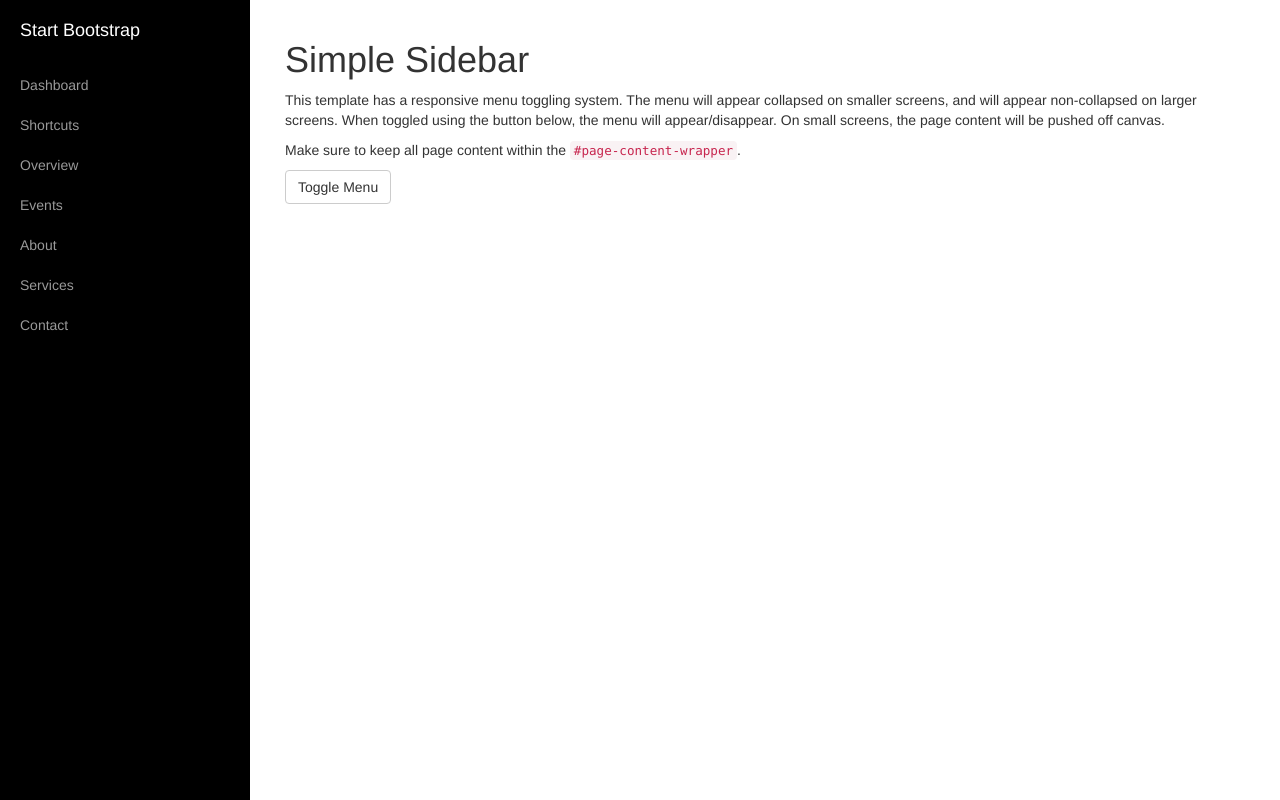
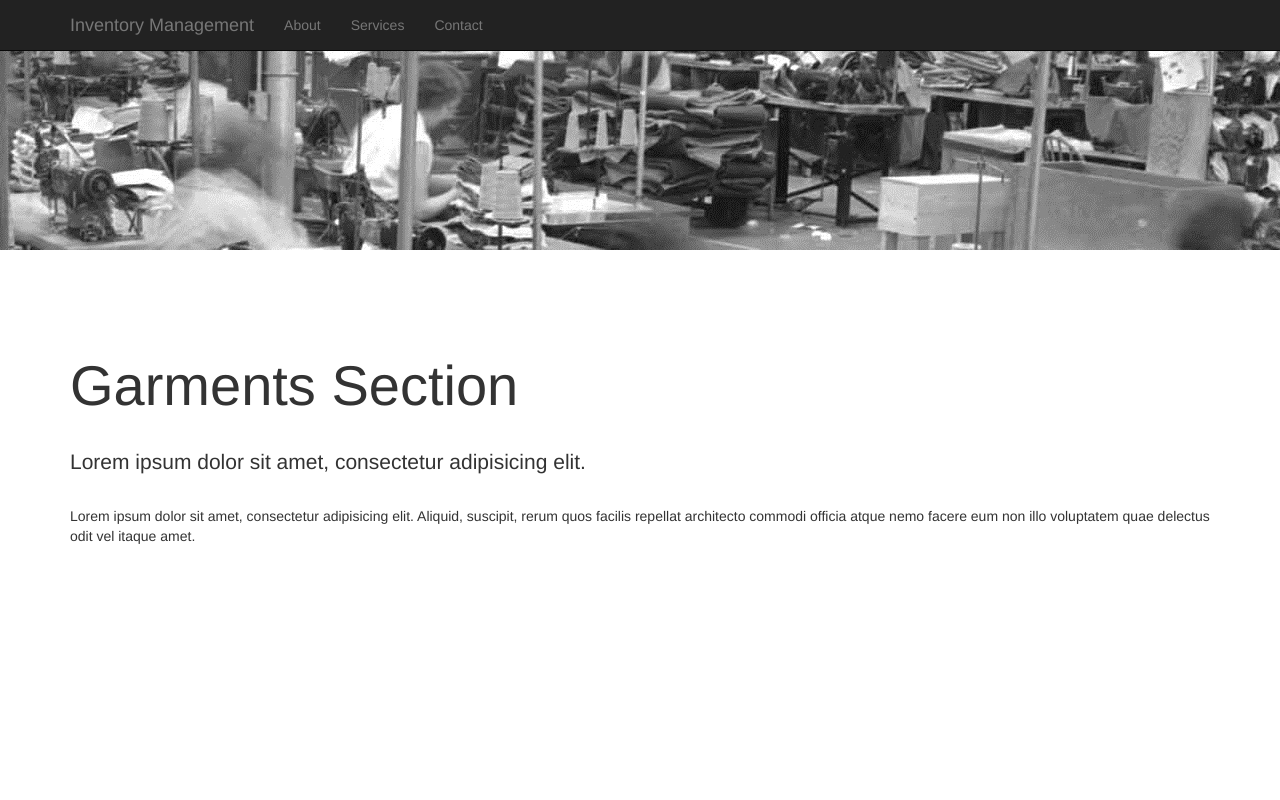
Before and after one commit to dkmreddy/InventoryManagement, a Django app: page /Garments/ in a window 1280 px wide. Run offline with Django 3.2, Linux system fonts and the light colour scheme; some libraries are stand-ins or nearby versions.

Commit message:
garments base page refined!

```diff
--- a/InventoryManagement/views.py
+++ b/InventoryManagement/views.py
@@ -7,4 +7,4 @@ from django.http.response import HttpResponse
 from django.shortcuts import render_to_response
 
 def home(request):
-    return  render_to_response('main/signin.html')
+    return  render_to_response('base/signin.html')
--- /dev/null
+++ b/static/css/garments/full-width-pics.css
@@ -0,0 +1,64 @@
+/*!
+ * Start Bootstrap - Full Width Pics HTML Template (http://startbootstrap.com)
+ * Code licensed under the Apache License v2.0.
+ * For details, see http://www.apache.org/licenses/LICENSE-2.0.
+ */
+
+body {
+    margin-top: 50px; /* Required margin for .navbar-fixed-top. Remove if using .navbar-static-top. Change if height of navigation changes. */
+}
+
+.image-bg-fluid-height,
+.image-bg-fixed-height {
+    text-align: center;
+    -webkit-background-size: cover;
+    -moz-background-size: cover;
+    background-size: cover;
+    -o-background-size: cover;
+}
+
+.image-bg-fluid-height {
+	background: url(/static/images/garments.jpg) no-repeat center center scroll;
+    padding: 100px 0;
+}
+
+.image-bg-fixed-height {
+	background: url('http://lorempixel.com/g/1920/500/') no-repeat center center scroll;
+    height: 450px;
+}
+
+.img-center {
+	margin: 0 auto;
+}
+
+section {
+    padding: 75px 0;
+}
+
+.section-heading {
+    margin: 30px 0;
+    font-size: 4em;
+}
+
+.section-lead {
+    margin: 30px 0;
+}
+
+.section-paragraph {
+    margin: 30px 0;
+}
+
+footer {
+    margin: 50px 0;
+}
+
+@media(max-width:768px) {
+    section {
+        padding-top: 25px;
+        padding-bottom: 25px;
+    }
+
+    .section-heading {
+        font-size: 2em;
+    }
+}
--- a/templates/garments/BaseTemplateForGarments.html
+++ b/templates/garments/BaseTemplateForGarments.html
@@ -8,14 +8,19 @@
     <meta name="viewport" content="width=device-width, initial-scale=1">
     <meta name="description" content="">
     <meta name="author" content="">
+	<link rel="shortcut icon" href="http://www.veryicon.com/icon/png/System/Standard%20Portfolio/Inventory.png">
 
-    <title>Simple Sidebar - Start Bootstrap Template</title>
+
+    <title>Garments - Inventory Management</title>
 
     <!-- Bootstrap Core CSS -->
     <link href="{% static 'css/base/bootstrap.css' %}" rel="stylesheet">
 
     <!-- Custom CSS -->
-    <link href="{% static 'css/garments/simple-sidebar.css' %}" rel="stylesheet">
+    <!--link href="{% static 'css/garments/simple-sidebar.css' %}" rel="stylesheet"-->
+
+    <link href="{% static 'css/garments/full-width-pics.css' %}" rel="stylesheet">
+
 
     <!-- HTML5 Shim and Respond.js IE8 support of HTML5 elements and media queries -->
     <!-- WARNING: Respond.js doesn't work if you view the page via file:// -->
@@ -28,27 +33,81 @@
 
 <body>
 
+
+    <!-- Navigation -->
+    <nav class="navbar navbar-inverse navbar-fixed-top" role="navigation">
+        <div class="container">
+            <!-- Brand and toggle get grouped for better mobile display -->
+            <div class="navbar-header">
+                <button type="button" class="navbar-toggle" data-toggle="collapse" data-target="#bs-example-navbar-collapse-1">
+                    <span class="sr-only">Toggle navigation</span>
+                    <span class="icon-bar"></span>
+                    <span class="icon-bar"></span>
+                    <span class="icon-bar"></span>
+                </button>
+                <a class="navbar-brand" href="#">Inventory Management</a>
+            </div>
+            <!-- Collect the nav links, forms, and other content for toggling -->
+            <div class="collapse navbar-collapse" id="bs-example-navbar-collapse-1">
+                <ul class="nav navbar-nav">
+                    <li>
+                        <a href="#">About</a>
+                    </li>
+                    <li>
+                        <a href="#">Services</a>
+                    </li>
+                    <li>
+                        <a href="#">Contact</a>
+                    </li>
+                </ul>
+            </div>
+            <!-- /.navbar-collapse -->
+        </div>
+        <!-- /.container -->
+    </nav>
+
+    <!-- Full Width Image Header with Logo -->
+    <!-- Image backgrounds are set within the full-width-pics.css file. -->
+    <header class="image-bg-fluid-height">
+        <!--img class="img-responsive img-center" src="http://placehold.it/200x200&text=Logo" alt=""-->
+    </header>
+
+    <!-- Content Section -->
+    <section>
+        <div class="container">
+            <div class="row">
+                <div class="col-lg-12">
+                    <h1 class="section-heading">Garments Section</h1>
+                    <p class="lead section-lead">Lorem ipsum dolor sit amet, consectetur adipisicing elit.</p>
+                    <p class="section-paragraph">Lorem ipsum dolor sit amet, consectetur adipisicing elit. Aliquid, suscipit, rerum quos facilis repellat architecto commodi officia atque nemo facere eum non illo voluptatem quae delectus odit vel itaque amet.</p>
+                </div>
+            </div>
+        </div>
+    </section>
+
+
+
     <div id="wrapper">
 
         <!-- Sidebar -->
-        <div id="sidebar-wrapper">
+        <!--div id="sidebar-wrapper">
             <ul class="sidebar-nav">
                 <li class="sidebar-brand">
-                    <a href="#">
-                        Start Bootstrap
+                    <a href="/Garments/">
+                        Garments
                     </a>
                 </li>
                 <li>
-                    <a href="#">Dashboard</a>
+                    <a href="#">Add Item</a>
                 </li>
                 <li>
-                    <a href="#">Shortcuts</a>
+                    <a href="#">See List</a>
                 </li>
                 <li>
-                    <a href="#">Overview</a>
+                    <a href="#">Sell Item</a>
                 </li>
                 <li>
-                    <a href="#">Events</a>
+                    <a href="#">Refund</a>
                 </li>
                 <li>
                     <a href="#">About</a>
@@ -60,11 +119,11 @@
                     <a href="#">Contact</a>
                 </li>
             </ul>
-        </div>
+        </div-->
         <!-- /#sidebar-wrapper -->
 
         <!-- Page Content -->
-        <div id="page-content-wrapper">
+        <!--div id="page-content-wrapper">
             <div class="container-fluid">
                 <div class="row">
                     <div class="col-lg-12">
@@ -75,7 +134,7 @@
                     </div>
                 </div>
             </div>
-        </div>
+        </div-->
         <!-- /#page-content-wrapper -->
 
     </div>
```
Also changed, not shown: templates/base/signin.html (renamed from templates/main/signin.html, +4 -4 lines), static/css/base/signin.css (renamed from static/css/main/signin.css), static/images/garments.jpg (added).
